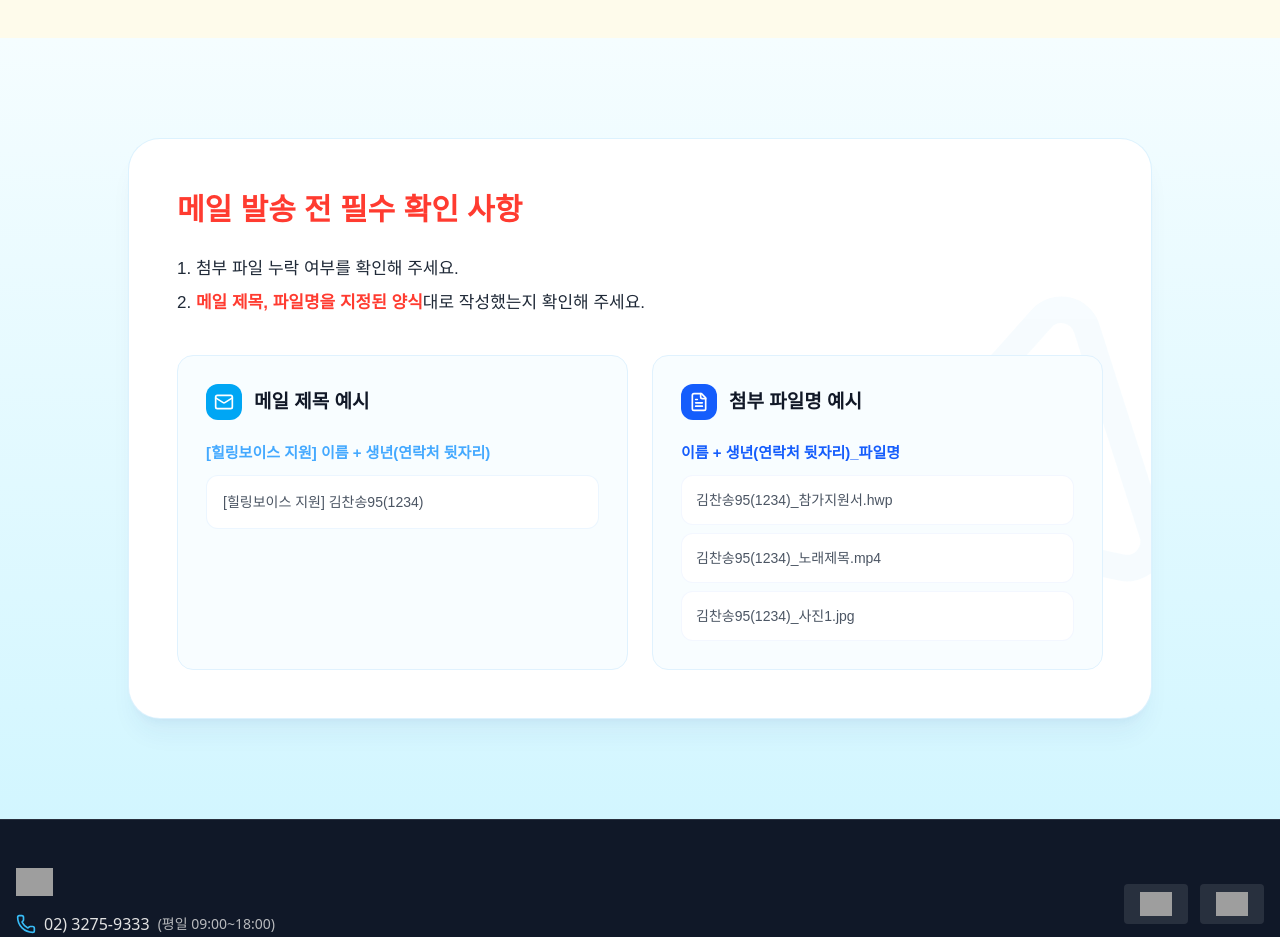
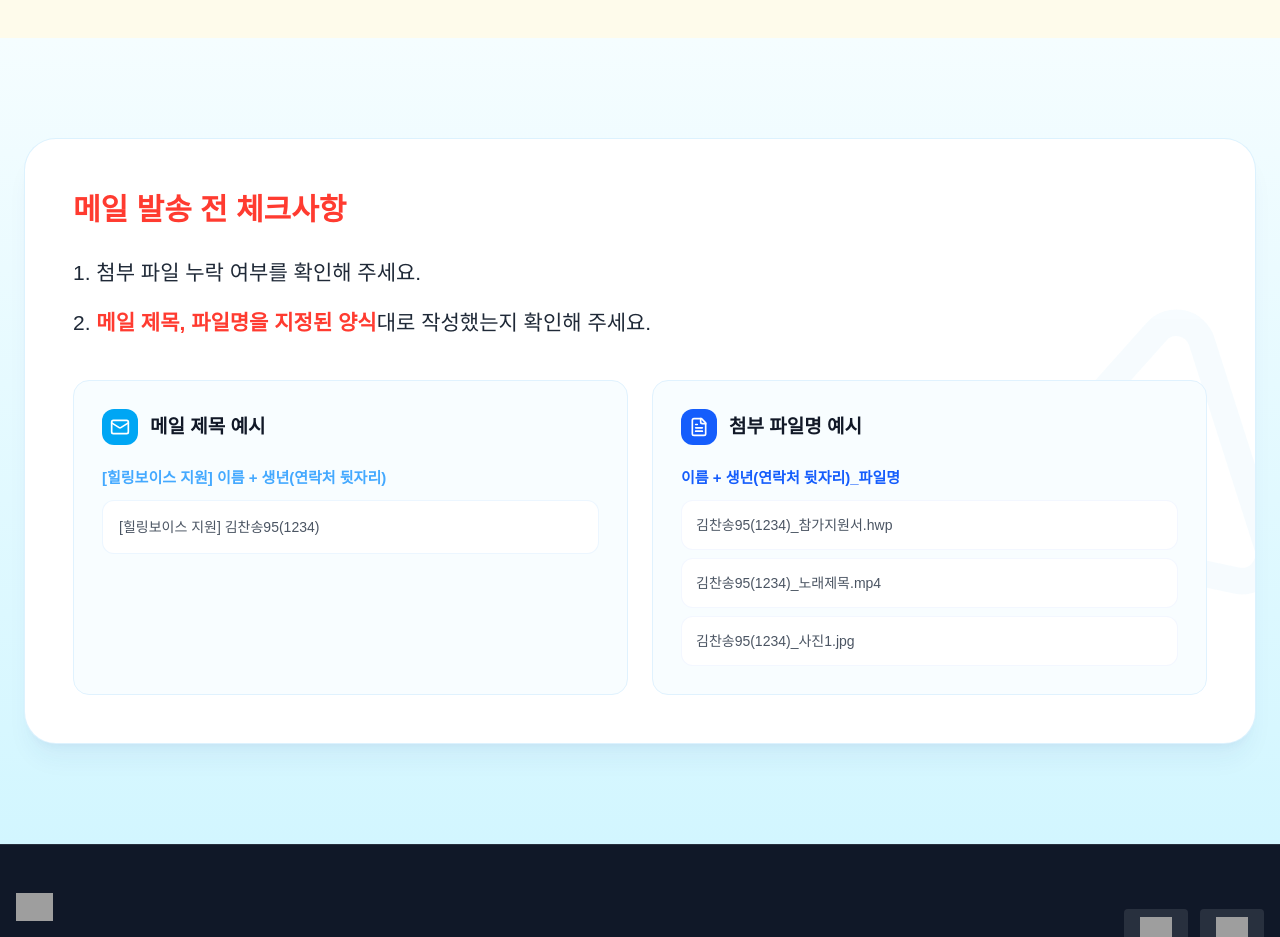
Before and after one commit to seun9eun/healingvoice, a React (Vite) app: page / in a window 1280 px wide. Shown: the part 6540-7477 px from the top of the page. Built offline with nearby package versions, Linux system fonts and the light colour scheme; grey boxes are pictures that could not be loaded; a web font is replaced by a local one.

Commit message:
style: rename checklist title and align width/font with steps section

```diff
--- a/src/app/components/ChecklistSection.tsx
+++ b/src/app/components/ChecklistSection.tsx
@@ -20,7 +20,7 @@ export function ChecklistSection() {
       }}
     >
       {/* 흰색 박스가 들어갈 컨테이너: 기존 사이즈인 max-w-5xl 유지 */}
-      <div className="max-w-5xl mx-auto">
+      <div className="max-w-7xl mx-auto">
 
         {/* 메인 흰색 박스: 기존의 적절한 크기 유지 */}
         <div
@@ -40,11 +40,11 @@ export function ChecklistSection() {
                 {t('checklist.title')}
               </h2>
 
-              <div className="space-y-2 text-gray-800 font-medium">
-                <p className="text-[16px] md:text-[17px]">
+              <div className="space-y-4 text-gray-800 font-medium leading-relaxed">
+                <p className="text-[19px] md:text-[21px]">
                   {t('checklist.item1')}
                 </p>
-                <p className="text-[16px] md:text-[17px]">
+                <p className="text-[19px] md:text-[21px]">
                   {t('checklist.item2_1')}
                   <span className="text-[#FF3B30] font-bold">{t('checklist.item2_bold')}</span>
                   {t('checklist.item2_2')}
--- a/src/app/translations.ts
+++ b/src/app/translations.ts
@@ -104,7 +104,7 @@ export const translations = {
       },
     },
     checklist: {
-      title: "메일 발송 전 필수 확인 사항",
+      title: "메일 발송 전 체크사항",
       item1: "1. 첨부 파일 누락 여부를 확인해 주세요.",
       item2_1: "2. ",
       item2_bold: "메일 제목, 파일명을 지정된 양식",
@@ -353,7 +353,7 @@ export const translations = {
       },
     },
     checklist: {
-      title: "Mandatory Checklist Before Sending Your Email",
+      title: "Checklist before sending email",
       item1: "Check for missing attachments.",
       item2_1: "Ensure clear and consistent ",
       item2_bold: "email subjects and filenames",
```
